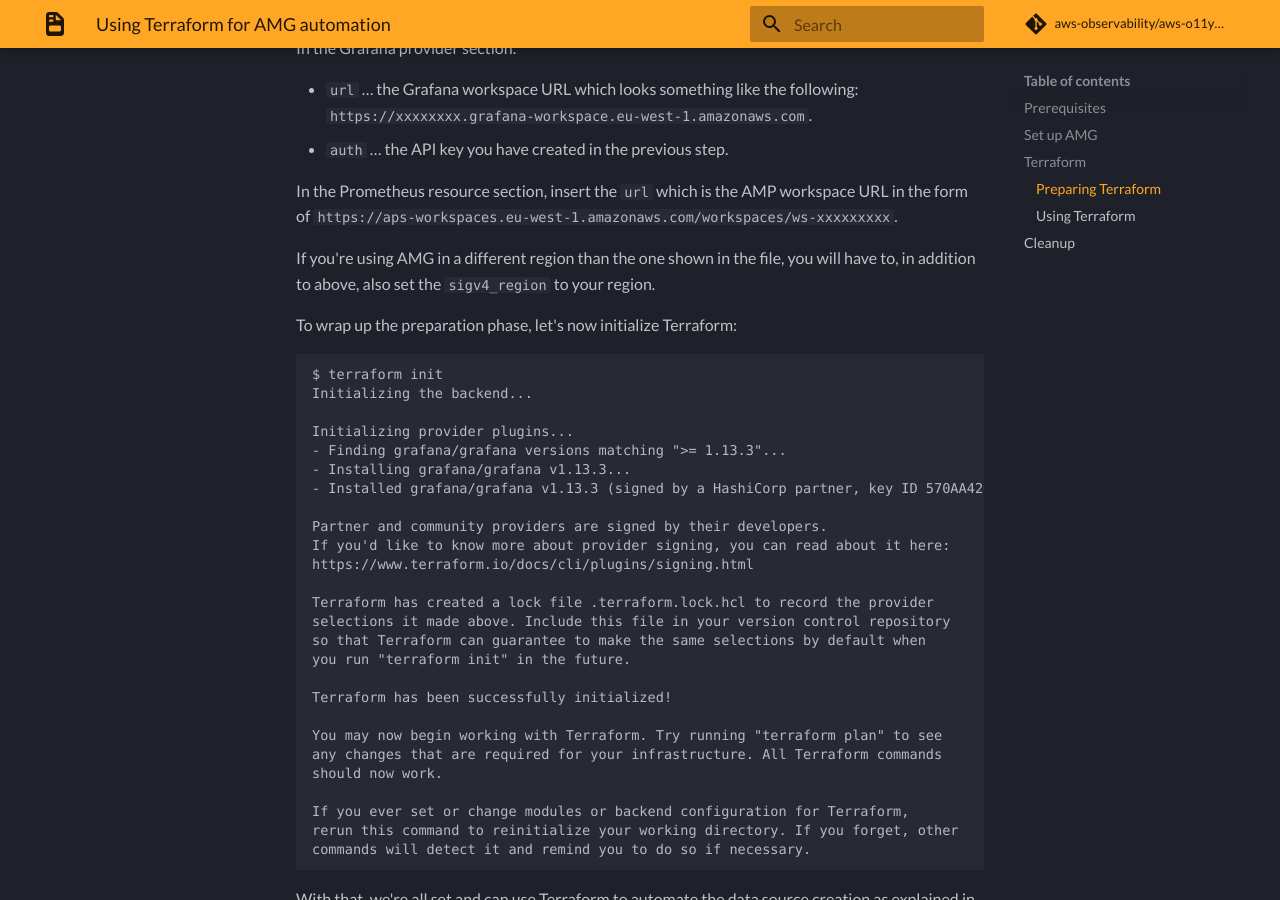
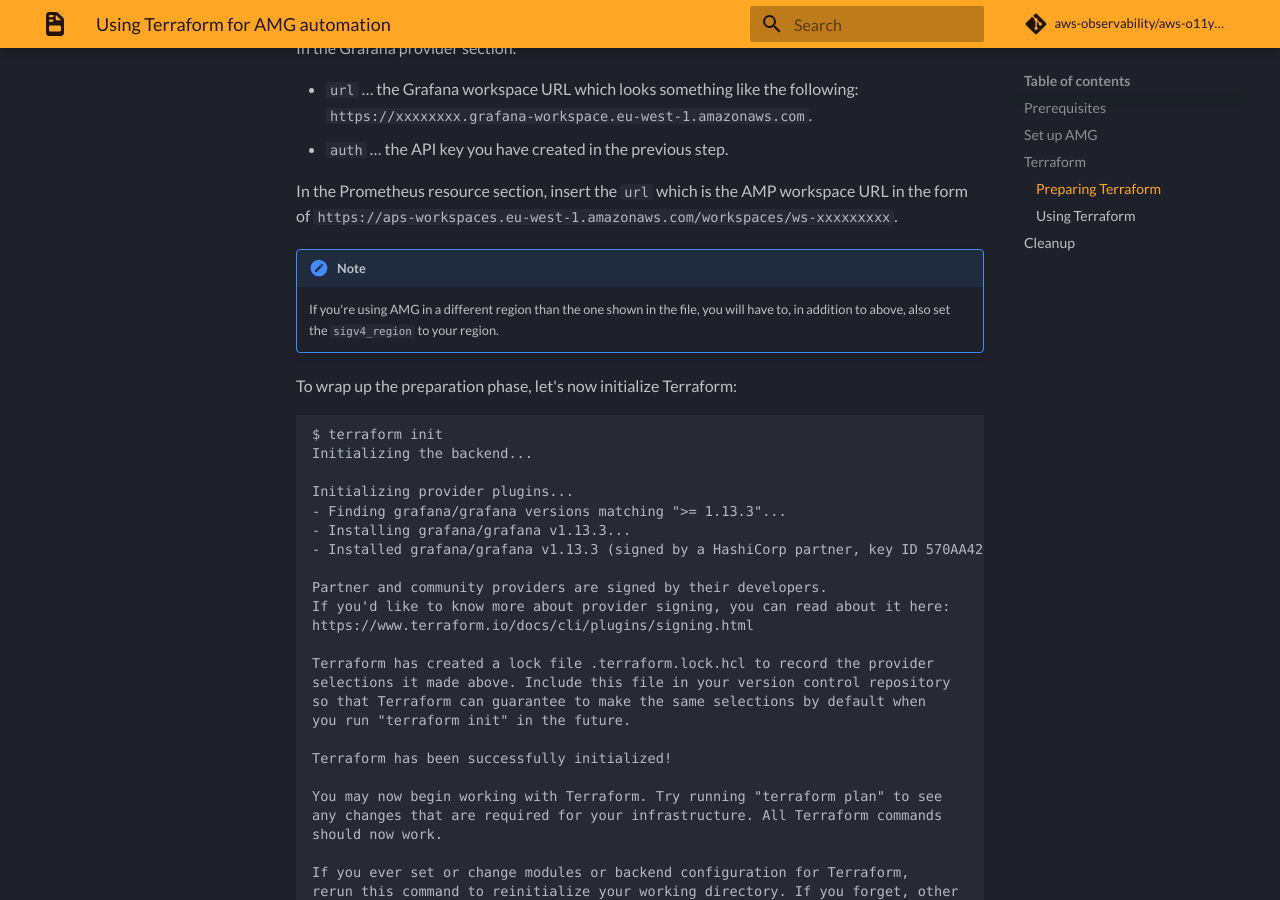
Before and after one commit to aws-observability/aws-o11y-recipes, an MkDocs documentation site: the page built from docs/recipes/amg-automation-tf.md, in a window 1280 px wide and 900 px high, scrolled down 2832 px. Built offline with MkDocs 1.6.1 and Material for MkDocs 9.7.7, drawn with Linux system fonts in a browser that asks for light colours; some web fonts are replaced; comment, search, counter and statistics services are not loaded.

Commit message:
fixes AMG TF recipe

```diff
--- a/docs/recipes/amg-automation-tf.md
+++ b/docs/recipes/amg-automation-tf.md
@@ -102,8 +102,9 @@
 workspace URL in the form of
 `https://aps-workspaces.eu-west-1.amazonaws.com/workspaces/ws-xxxxxxxxx`.
 
-If you're using AMG in a different region than the one shown in the file, you
-will have to, in addition to above, also set the `sigv4_region` to your region.
+!!! note
+    If you're using AMG in a different region than the one shown in the file, you
+    will have to, in addition to above, also set the `sigv4_region` to your region.
 
 To wrap up the preparation phase, let's now initialize Terraform:
 
@@ -240,6 +241,6 @@
 [tf]: https://www.terraform.io/downloads.html
 [amg-getting-started]: https://aws.amazon.com/blogs/mt/amazon-managed-grafana-getting-started/
 [grafana-authn]: https://grafana.com/docs/grafana/latest/http_api/auth/
-[rfc6750]: https://datatracker.ietf.org/doc/html/rfc6750)
+[rfc6750]: https://datatracker.ietf.org/doc/html/rfc6750
 [tf-grafana-provider]: https://registry.terraform.io/providers/grafana/grafana/latest/docs
 [tf-ds]: https://registry.terraform.io/providers/grafana/grafana/latest/docs/resources/data_source
```
